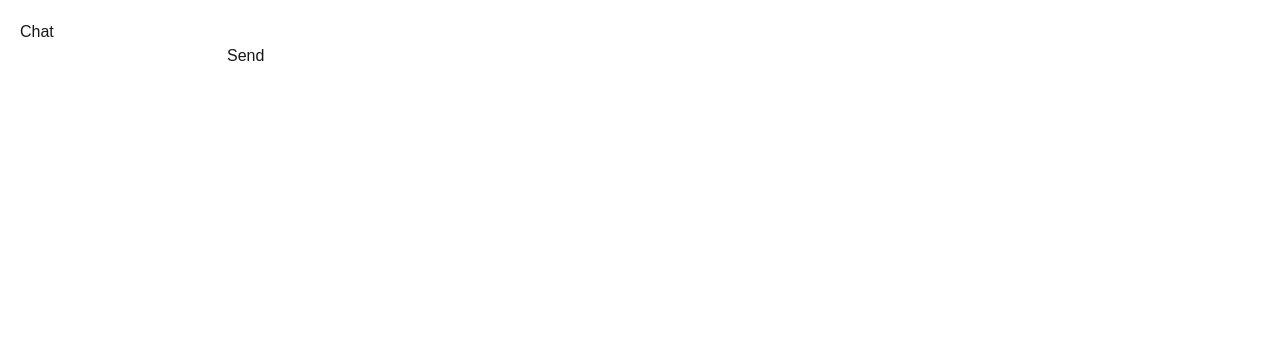
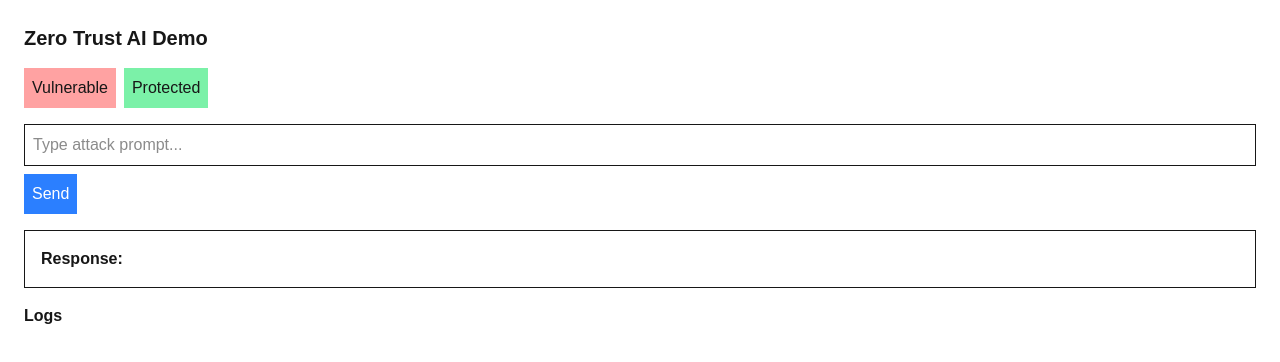
Before and after one commit to opa5144/Zero-Trust-AI-Agent, a Next.js app: page / in a window 1280 px wide. Shown: the top 362 px of the page. Built offline with nearby package versions, Linux system fonts and the light colour scheme.

Commit message:
Change page to properly show UI

```diff
--- /dev/null
+++ b/app/page.js
@@ -0,0 +1,88 @@
+"use client";
+import { useState } from "react";
+
+export default function Home() {
+  const [message, setMessage] = useState("");
+  const [reply, setReply] = useState("");
+  const [mode, setMode] = useState("vulnerable");
+  const [logs, setLogs] = useState([]);
+
+  async function sendMessage() {
+    const res = await fetch("/api/chat", {
+      method: "POST",
+      body: JSON.stringify({ message, mode })
+    });
+
+    const data = await res.json();
+
+    setReply(data.reply);
+
+    setLogs(prev => [
+      {
+        input: message,
+        flagged: data.flagged,
+        mode
+      },
+      ...prev
+    ]);
+  }
+
+  return (
+    <div className="p-6">
+      <h1 className="text-xl font-bold mb-4">
+        Zero Trust AI Demo
+      </h1>
+
+      <div className="mb-4">
+        <button
+          onClick={() => setMode("vulnerable")}
+          className="mr-2 p-2 bg-red-300"
+        >
+          Vulnerable
+        </button>
+
+        <button
+          onClick={() => setMode("protected")}
+          className="p-2 bg-green-300"
+        >
+          Protected
+        </button>
+      </div>
+
+      <input
+        className="border p-2 w-full mb-2"
+        value={message}
+        onChange={e => setMessage(e.target.value)}
+        placeholder="Type attack prompt..."
+      />
+
+      <button
+        onClick={sendMessage}
+        className="bg-blue-500 text-white p-2"
+      >
+        Send
+      </button>
+
+      <div className="mt-4 p-4 border">
+        <strong>Response:</strong>
+        <p>{reply}</p>
+      </div>
+
+      <div className="mt-4">
+        <h2 className="font-bold">Logs</h2>
+        {logs.map((log, i) => (
+          <div
+            key={i}
+            className={`p-2 mt-2 ${
+              log.flagged ? "bg-red-200" : "bg-gray-100"
+            }`}
+          >
+            <p><strong>Input:</strong> {log.input}</p>
+            <p><strong>Mode:</strong> {log.mode}</p>
+            <p><strong>Attack:</strong> {log.flagged ? "Yes" : "No"}</p>
+          </div>
+        ))}
+      </div>
+    </div>
+  );
+}
--- a/app/page.tsx
+++ /dev/null
@@ -1,112 +0,0 @@
-"use client";
-import Image from "next/image";
-/*
-export default function Home() {
-  return (
-    <div className="flex flex-col flex-1 items-center justify-center bg-zinc-50 font-sans dark:bg-black">
-      <main className="flex flex-1 w-full max-w-3xl flex-col items-center justify-between py-32 px-16 bg-white dark:bg-black sm:items-start">
-        <Image
-          className="dark:invert"
-          src="/next.svg"
-          alt="Next.js logo"
-          width={100}
-          height={20}
-          priority
-        />
-        <div className="flex flex-col items-center gap-6 text-center sm:items-start sm:text-left">
-          <h1 className="max-w-xs text-3xl font-semibold leading-10 tracking-tight text-black dark:text-zinc-50">
-            To get started, edit the page.tsx file.
-          </h1>
-          <p className="max-w-md text-lg leading-8 text-zinc-600 dark:text-zinc-400">
-            Looking for a starting point or more instructions? Head over to{" "}
-            <a
-              href="https://vercel.com/templates?framework=next.js&utm_source=create-next-app&utm_medium=appdir-template-tw&utm_campaign=create-next-app"
-              className="font-medium text-zinc-950 dark:text-zinc-50"
-            >
-              Templates
-            </a>{" "}
-            or the{" "}
-            <a
-              href="https://nextjs.org/learn?utm_source=create-next-app&utm_medium=appdir-template-tw&utm_campaign=create-next-app"
-              className="font-medium text-zinc-950 dark:text-zinc-50"
-            >
-              Learning
-            </a>{" "}
-            center.
-          </p>
-        </div>
-        <div className="flex flex-col gap-4 text-base font-medium sm:flex-row">
-          <a
-            className="flex h-12 w-full items-center justify-center gap-2 rounded-full bg-foreground px-5 text-background transition-colors hover:bg-[#383838] dark:hover:bg-[#ccc] md:w-[158px]"
-            href="https://vercel.com/new?utm_source=create-next-app&utm_medium=appdir-template-tw&utm_campaign=create-next-app"
-            target="_blank"
-            rel="noopener noreferrer"
-          >
-            <Image
-              className="dark:invert"
-              src="/vercel.svg"
-              alt="Vercel logomark"
-              width={16}
-              height={16}
-            />
-            Deploy Now
-          </a>
-          <a
-            className="flex h-12 w-full items-center justify-center rounded-full border border-solid border-black/[.08] px-5 transition-colors hover:border-transparent hover:bg-black/[.04] dark:border-white/[.145] dark:hover:bg-[#1a1a1a] md:w-[158px]"
-            href="https://nextjs.org/docs?utm_source=create-next-app&utm_medium=appdir-template-tw&utm_campaign=create-next-app"
-            target="_blank"
-            rel="noopener noreferrer"
-          >
-            Documentation
-          </a>
-        </div>
-      </main>
-    </div>
-  );
-}
-*/
-
-import { useState } from "react";
-
-export default function Home() {
-  const [messages, setMessages] = useState<any[]>([]);
-  const [input, setInput] = useState("");
-
-  const sendMessage = async () => {
-    const newMessages = [...messages, { role: "user", content: input }];
-
-    const res = await fetch("/api/chat", {
-      method: "POST",
-      body: JSON.stringify({ messages: newMessages }),
-    });
-
-    const data = await res.json();
-
-    setMessages([
-      ...newMessages,
-      { role: "assistant", content: data.reply },
-    ]);
-
-    setInput("");
-  };
-
-  return (
-    <div style={{ padding: 20 }}>
-      <h1>Chat</h1>
-
-      <div>
-        {messages.map((m, i) => (
-          <p key={i}>
-            <b>{m.role}:</b> {m.content}
-          </p>
-        ))}
-      </div>
-
-      <input
-        value={input}
-        onChange={(e) => setInput(e.target.value)}
-      />
-      <button onClick={sendMessage}>Send</button>
-    </div>
-  );
-}
```
